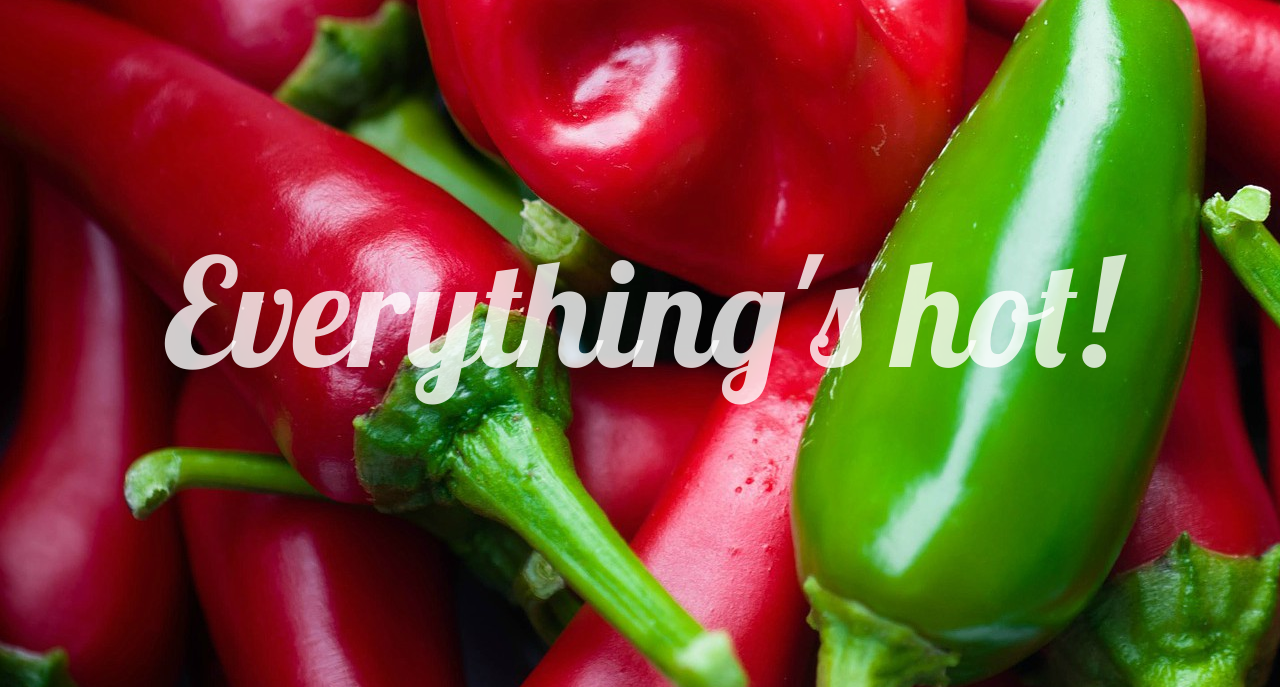
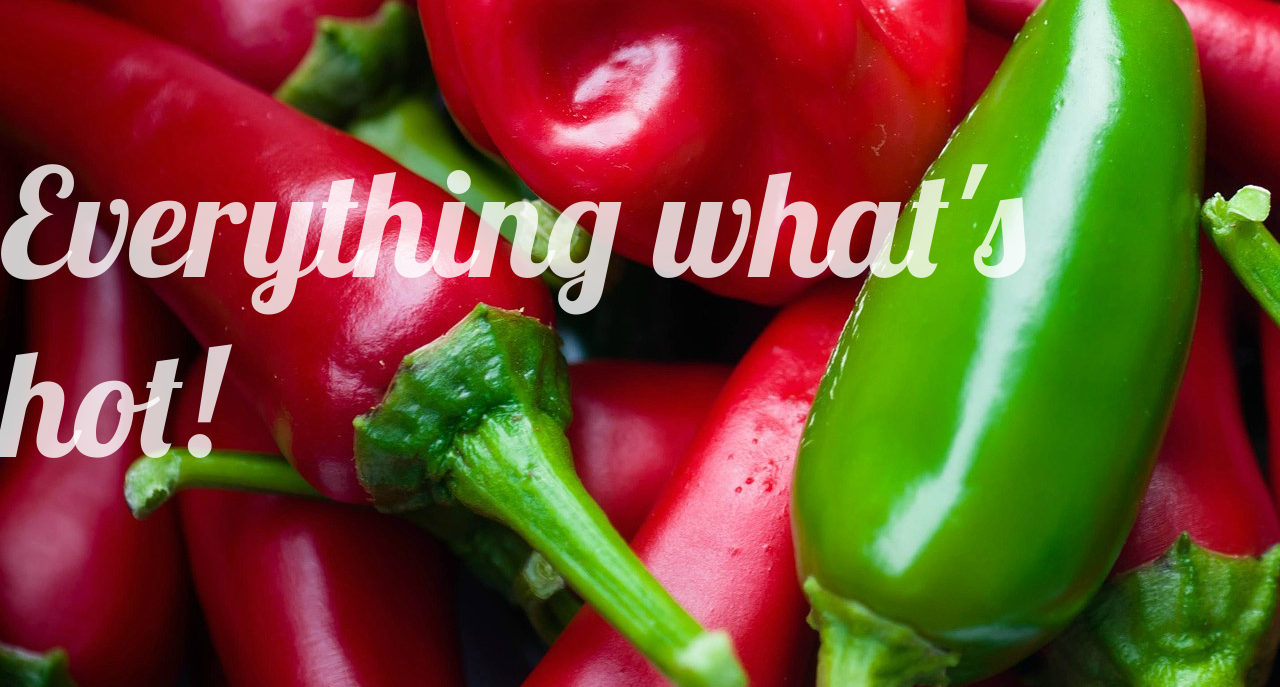
Before and after one commit to Palaz01/chili, a website: page prod/index.html in a window 1280 px wide. Shown: the part 113-800 px from the top of the page. Drawn offline with nearby package versions, Linux system fonts and the light colour scheme.

Commit message:
first commit

```diff
--- a/prod/index.html
+++ b/prod/index.html
@@ -39,7 +39,7 @@
 
   <section id="hero">
     <div class="bg">
-          <h1>Everything's hot!</h1>
+          <h1>Everything what's hot!</h1>
     </div>
   </section>
 
```
Also changed, not shown: src/index.html (+1 -1 lines).
